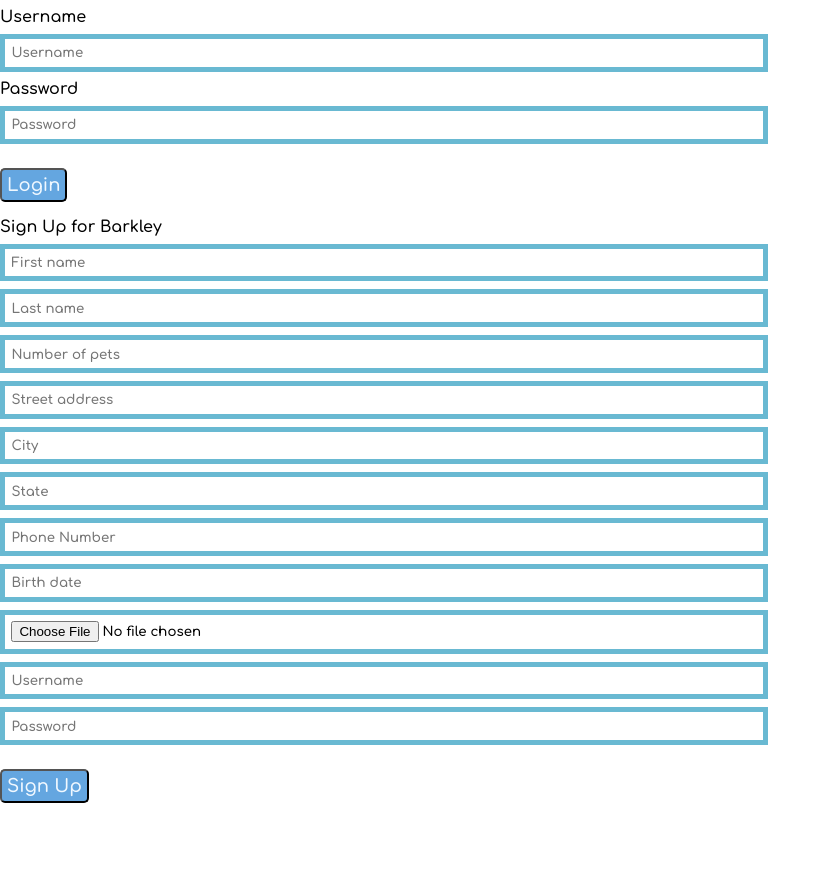
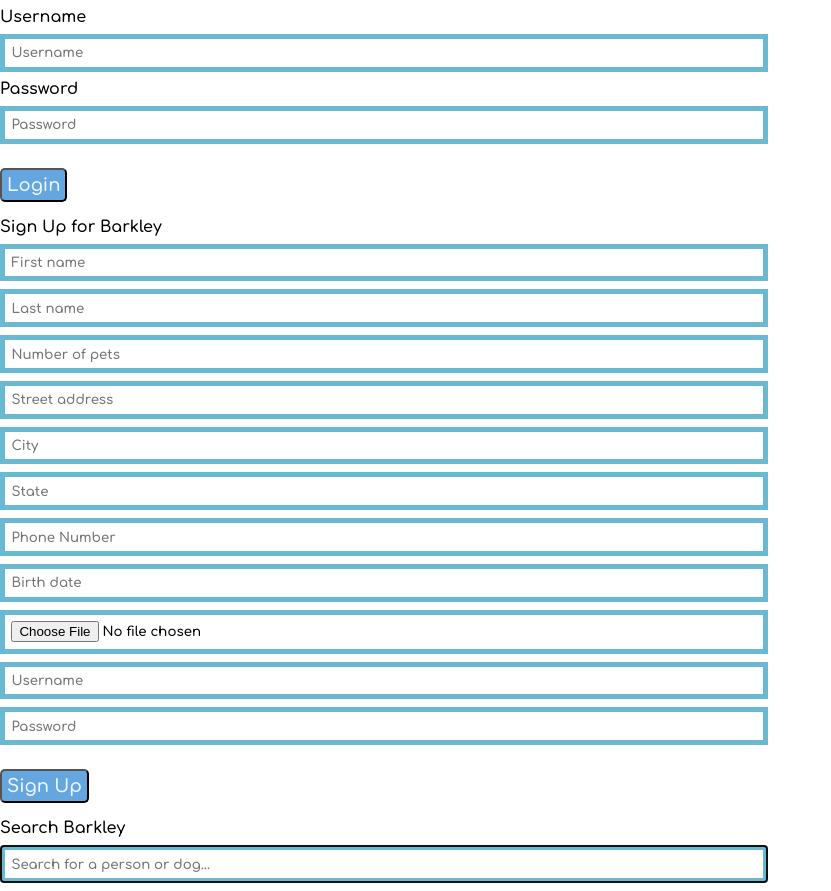
Before and after one commit to kylemcconaughey/Barkley_Frontend, a React (Create React App) app in the folder barkley/: page /search in a window 1280 px wide. Shown: the whole page, without its empty margins (0-831 px from the left). Before the commit the page ends 819 px from the top, so only its background shows below. Built offline with nearby package versions, Linux system fonts and the light colour scheme.

Commit message:
adding search page feature

```diff
--- a/barkley/src/App.js
+++ b/barkley/src/App.js
@@ -12,7 +12,7 @@
 import Profile from './components/Profile'
 import Register from './components/Register'
 import Newsfeed from './components/Newsfeed'
-
+import Search from './components/Explore'
 
 class App extends React.Component {
   constructor () {
@@ -43,7 +43,7 @@
           <Route path='/login' exact component={Login}> Login </Route>
           <Route path='/logout/'><Logout onLogout={this.handleLogout} /></Route>
           <Route path='/profile'> <Profile token={this.state.token} username={this.state.username} /></Route>
-          <Route path='/search'> </Route>
+          <Route path='/search'><Search> </Search> </Route>
           <Route path='/messages'> </Route>
           <Route path='/helpful'> </Route>
           <Route path='/newsfeed'><Newsfeed token={this.state.token} username={this.state.username} /> </Route>
--- a/barkley/src/Components/Explore.js
+++ b/barkley/src/Components/Explore.js
@@ -0,0 +1,73 @@
+import React, { useState, useEffect, useRef } from 'react'
+import { Form, ListGroup, Jumbotron } from 'react-bootstrap'
+
+export default function Search () {
+
+  const [query, setQuery] = useState('')
+  const [users, setUsers] = useState([])
+  const focusSearch = useRef(null)
+
+  useEffect(() => { focusSearch.current.focus() }, [])
+
+  const searchUsers = async (query) => {
+    const results = await fetch(`http://brkly.herokuapp.com/users/search?term=${query}`, {
+      headers: { accept: 'application/json' }
+    })
+    const usersData = await results.json()
+    return usersData.results
+  }
+
+  const sleep = (ms) => {
+    return new Promise(resolve => setTimeout(resolve, ms))
+  }
+
+  useEffect(() => {
+    let currentQuery = true
+    const controller = new AbortController()
+
+    const loadusers = async () => {
+      if (!query) return setUsers([])
+
+      await sleep(350)
+      if (currentQuery) {
+        const users = await searchUsers(query, controller)
+        setUsers(users)
+      }
+    }
+    loadusers()
+
+    return () => {
+      currentQuery = false
+      controller.abort()
+    }
+  }, [query])
+
+  const usersComponents = users.map((users, index) => {
+    return (
+      <ListGroup.Item key={index} action variant='secondary'>
+        {users.username}
+      </ListGroup.Item>
+    )
+  })
+
+  return (
+    <>
+      <Jumbotron fluid>
+        <Form id='search-form'>
+          <h4>Search Barkley</h4>
+          <Form.Control
+            type='text'
+            placeholder='Search for a person or dog...'
+            ref={focusSearch}
+            onChange={(e) => setQuery(e.target.value)}
+            value={query}
+          />
+        </Form>
+
+        <ListGroup>
+          {usersComponents}
+        </ListGroup>
+      </Jumbotron>
+    </>
+  )
+}
--- a/barkley/src/Components/Post.js
+++ b/barkley/src/Components/Post.js
@@ -15,7 +15,7 @@
     <div className='post'>
       <post style={{ width: '40rem' }}>
         <p className='postHeader'> Posted by:
-          <em> <Link to='/profile/{post.user_id}'>{post.user} </Link></em>
+          <em> <Link to='/profile/{user_id}'>{post.user} </Link></em>
              on {postedAt}
         </p>
         <Card.Body className={classNames({
```
Also changed, not shown: barkley/src/Components/Users.js (added).
